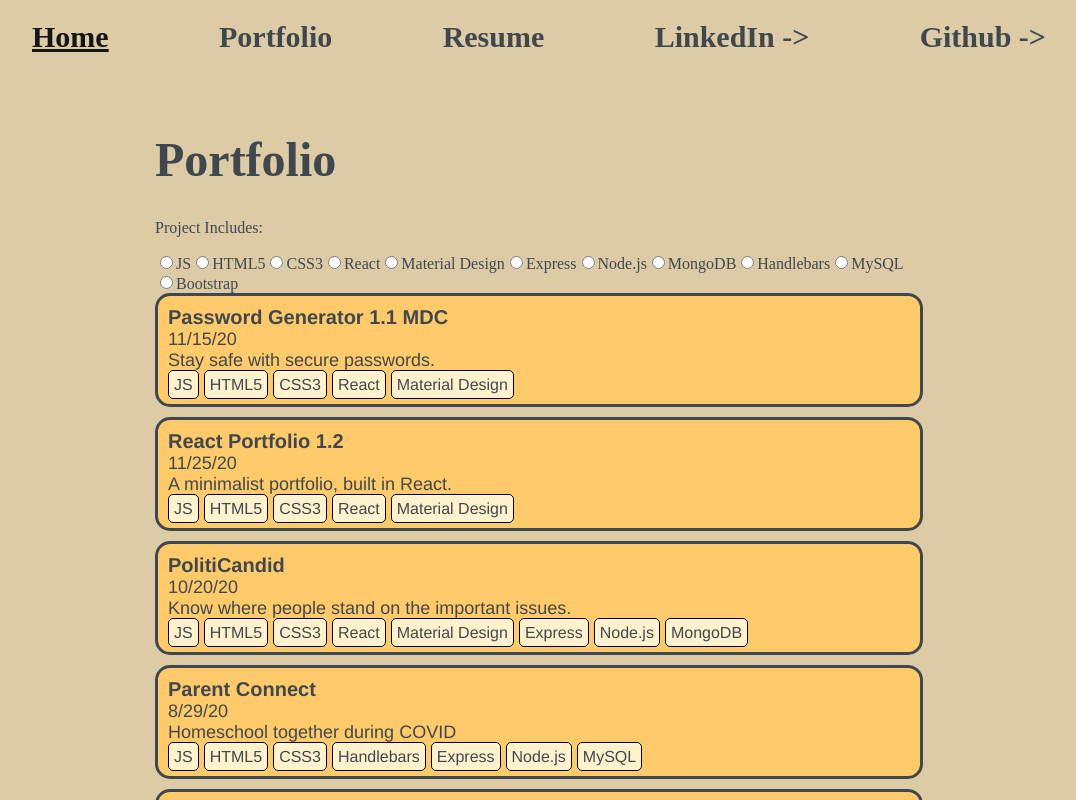
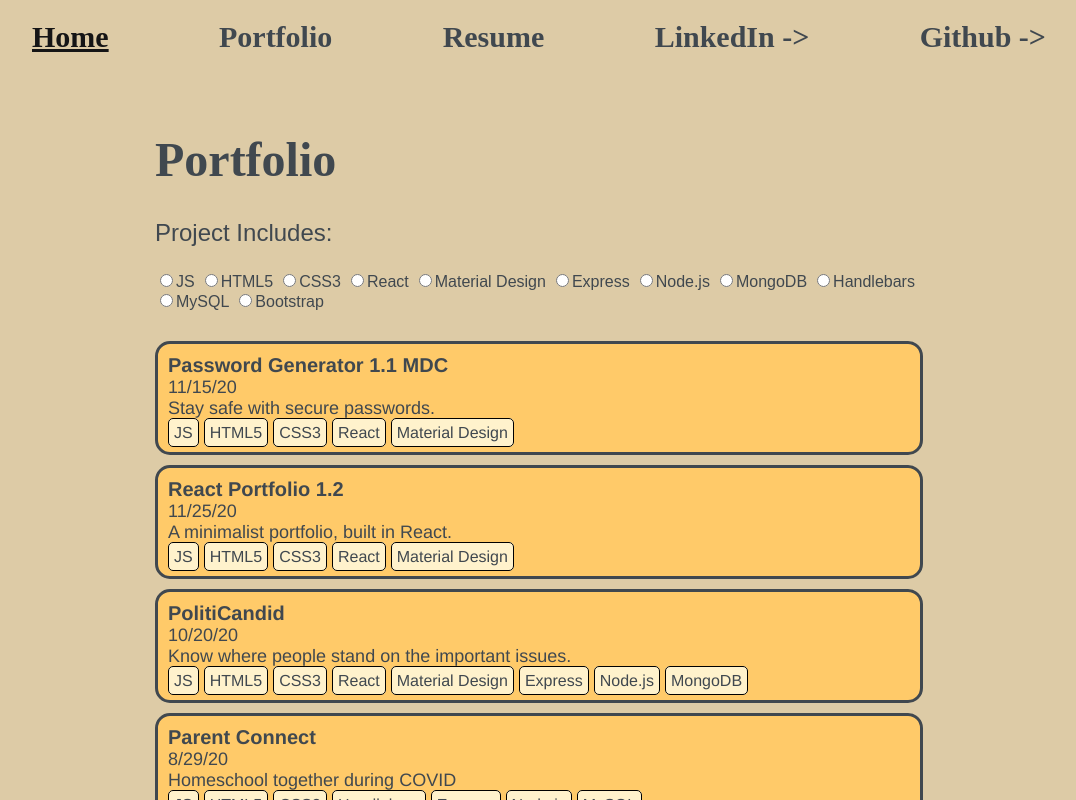
Before and after one commit to mitchellmunderwood/Portfolio, a React (Create React App) app: page /portfolio in a window 1280 px wide. Shown: the top 800 px of the page, without its empty margins (101-1177 px from the left). Built offline with nearby package versions, Linux system fonts and the light colour scheme; a web font is replaced by a local one.

Commit message:
feat: updated styling for skill selection

```diff
--- a/src/components/SkillSelect/index.css
+++ b/src/components/SkillSelect/index.css
@@ -0,0 +1,18 @@
+.skill-select {
+    padding-bottom: 30px;
+}
+
+.skill-select-title {
+    font-size: 24px;
+    font-family: Arial, Helvetica, sans-serif;
+}
+
+
+.skill-select-form {
+    font-family: Arial, Helvetica, sans-serif;
+}
+
+.skill-select-label {
+    font-family: inherit;
+    padding-right: 5px;
+}
--- a/src/components/SkillSelect/index.js
+++ b/src/components/SkillSelect/index.js
@@ -1,16 +1,17 @@
 import { useStoreContext } from '../../store/store';
 import { TOGGLE_SKILL } from '../../store/actions';
+import './index.css';
 
 function SkillSelect() {
   const [state, dispatch] = useStoreContext();
 
   return (
-    <div>
-      <p>Project Includes:</p>
-      <form>
+    <div className="skill-select">
+      <p className="skill-select-title">Project Includes:</p>
+      <form className="skill-select-form">
         {state.skillSet.map((skill) => {
           return (
-            <label key={skill}>
+            <label className="skill-select-label" key={skill}>
               <input
                 type="radio"
                 name={skill}
```
